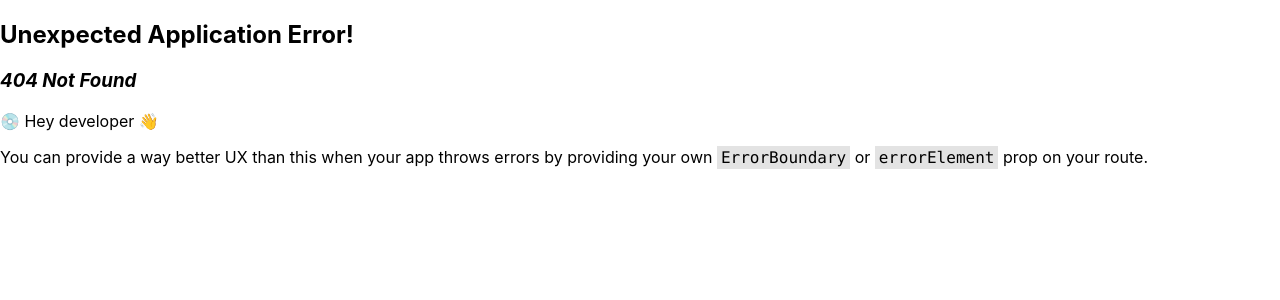
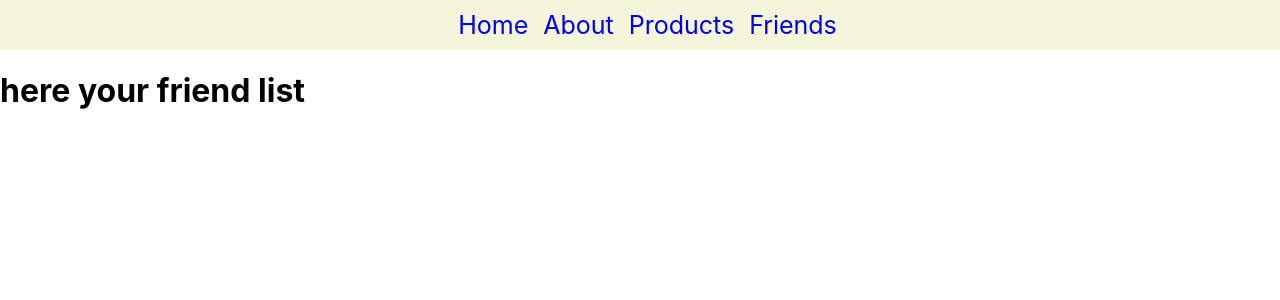
Before and after one commit to hasanulhasan/router-setup, a React (Create React App) app: page /friends in a window 1280 px wide. Before the commit this address had no page. Shown: the top 300 px of the page. Built offline with nearby package versions, Linux system fonts and the light colour scheme.

Commit message:
NavLink and Outlet added

```diff
--- a/src/component/About/About.js
+++ b/src/component/About/About.js
@@ -1,10 +1,8 @@
 import React from 'react';
-import Header from '../Header/Header';
 
 const About = () => {
   return (
     <div>
-      <Header></Header>
       <h1> This is really an about page</h1>
     </div>
   );
--- /dev/null
+++ b/src/component/Friends/Friends.js
@@ -0,0 +1,11 @@
+import React from 'react';
+
+const Friends = () => {
+  return (
+    <div>
+      <h1>here your friend list</h1>
+    </div>
+  );
+};
+
+export default Friends;
--- a/src/component/Header/Header.css
+++ b/src/component/Header/Header.css
@@ -13,3 +13,7 @@
   background-color: beige;
   text-align: center;
 }
+
+.if-active {
+  background-color: aqua;
+}
--- a/src/component/Header/Header.js
+++ b/src/component/Header/Header.js
@@ -1,13 +1,14 @@
 import React from 'react';
-import { Link } from 'react-router-dom';
+import { NavLink } from 'react-router-dom';
 import './Header.css'
 
 const Header = () => {
   return (
     <div className='header'>
-      <Link to='/home'>Home</Link>
-      <Link to='/about'>About</Link>
-      <Link to='/products'>Products</Link>
+      <NavLink to='/home'>Home</NavLink>
+      <NavLink to='/about'>About</NavLink>
+      <NavLink to='/products'>Products</NavLink>
+      <NavLink to='/friends'>Friends</NavLink>
     </div>
   );
 };
--- a/src/component/Home/Home.js
+++ b/src/component/Home/Home.js
@@ -1,10 +1,8 @@
 import React from 'react';
-import Header from '../Header/Header';
 
 const Home = () => {
   return (
     <div>
-      <Header></Header>
       <h1>This is original home</h1>
     </div>
   );
--- /dev/null
+++ b/src/component/Layout/Main.js
@@ -0,0 +1,14 @@
+import React from 'react';
+import { Outlet } from 'react-router-dom';
+import Header from '../Header/Header';
+
+const Main = () => {
+  return (
+    <div>
+      <Header></Header>
+      <Outlet></Outlet>
+    </div>
+  );
+};
+
+export default Main;
--- a/src/component/Products/Products.js
+++ b/src/component/Products/Products.js
@@ -1,10 +1,8 @@
 import React from 'react';
-import Header from '../Header/Header';
 
 const Products = () => {
   return (
     <div>
-      <Header></Header>
       <h1>Here you will find some product</h1>
     </div>
   );
```
Also changed, not shown: src/App.js (+12 -4 lines), src/component/Friends/Friends.css (added).
